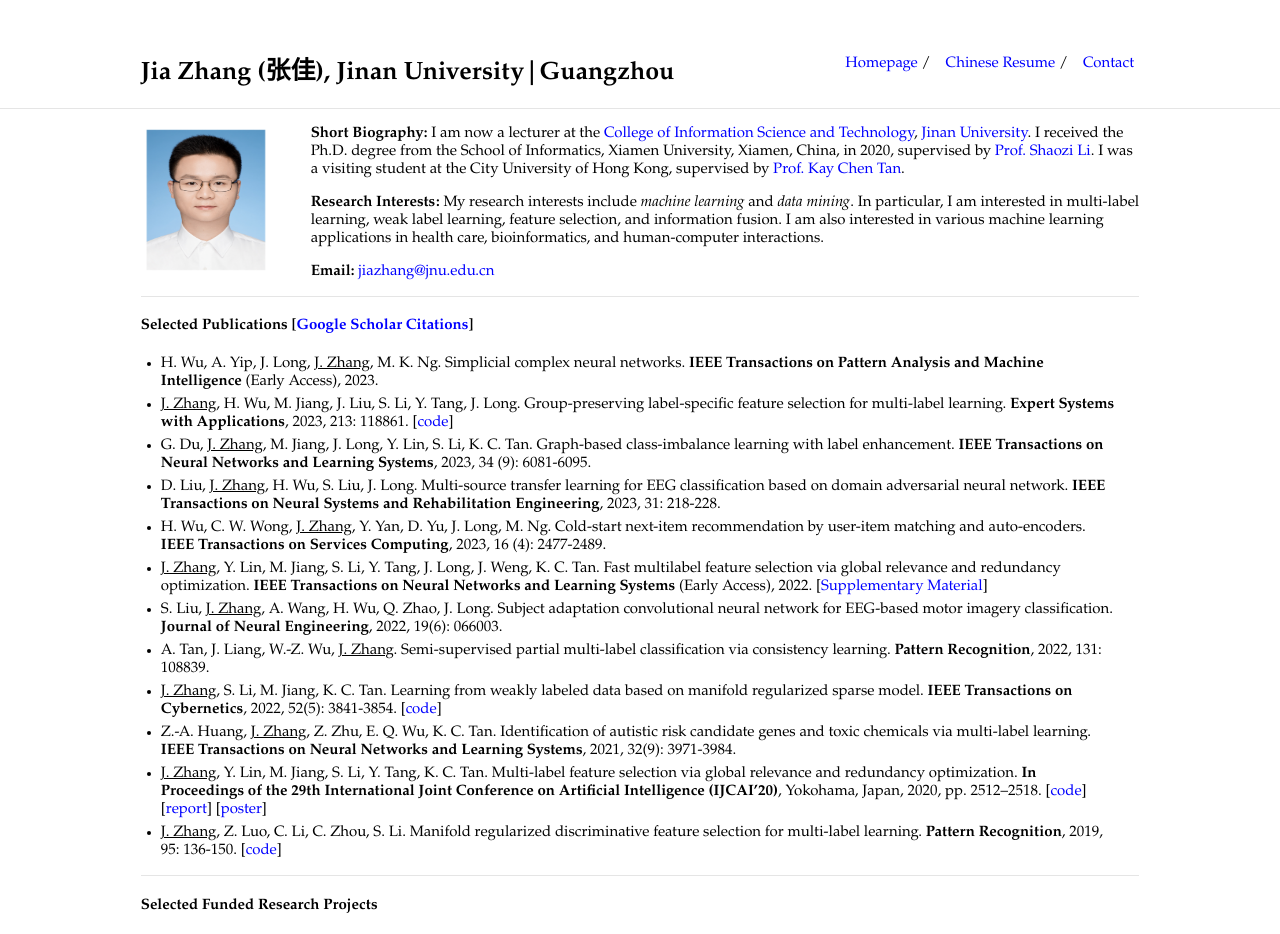
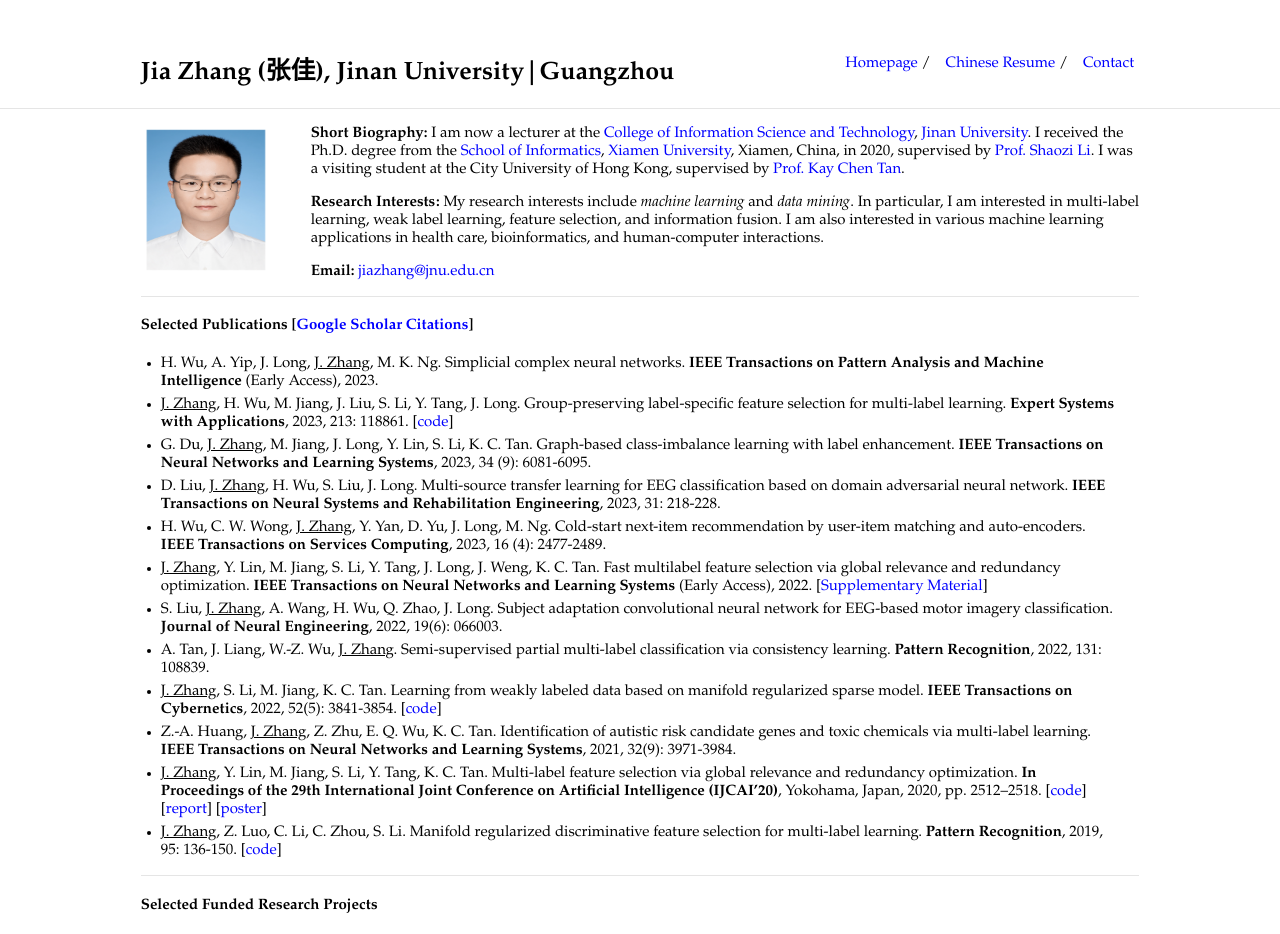
Before and after one commit to jiazhang-ml/jiazhang-ml.github.io, a Jekyll site: the page built from index.md, in a window 1280 px wide. Shown: the top 934 px of the page. Built offline with Jekyll 4.4.1, drawn with Linux system fonts in a browser that asks for light colours; part of the change alters nothing that is shown.

```diff
--- a/index.md
+++ b/index.md
@@ -5,7 +5,7 @@ layout: default
 
 <img class="profile-picture" src="jiazhang.jpg">
 
-**Short Biography:** I am now a lecturer at the [College of Information Science and Technology](https://xxxy.jnu.edu.cn/main.htm), [Jinan University](https://www.jnu.edu.cn/). I received the Ph.D. degree from the School of Informatics, Xiamen University, Xiamen, China, in 2020, supervised by [Prof. Shaozi Li](https://imt.xmu.edu.cn/info/1003/1182.htm). I was a visiting student at the City University of Hong Kong, supervised by [Prof. Kay Chen Tan](https://www.polyu.edu.hk/comp/people/academic-staff/prof-tan-kay-chen/).
+**Short Biography:** I am now a lecturer at the [College of Information Science and Technology](https://xxxy.jnu.edu.cn/main.htm), [Jinan University](https://www.jnu.edu.cn/). I received the Ph.D. degree from the [School of Informatics](https://informatics.xmu.edu.cn/), [Xiamen University](https://www.xmu.edu.cn/), Xiamen, China, in 2020, supervised by [Prof. Shaozi Li](https://imt.xmu.edu.cn/info/1003/1182.htm). I was a visiting student at the City University of Hong Kong, supervised by [Prof. Kay Chen Tan](https://www.polyu.edu.hk/comp/people/academic-staff/prof-tan-kay-chen/).
 
 **Research Interests:** My research interests include *machine learning* and *data mining*. In particular, I am interested in multi-label learning, weak label learning, feature selection, and information fusion. I am also interested in various machine learning applications in health care, bioinformatics, and human-computer interactions.
 
```
